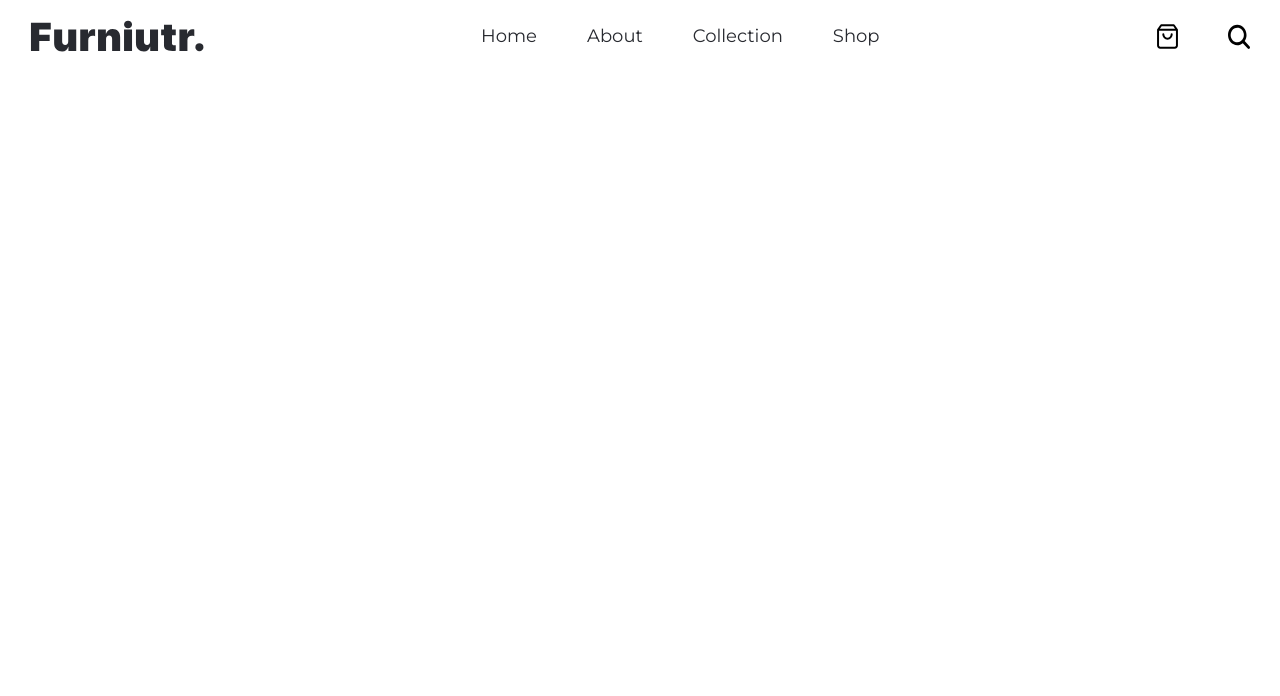
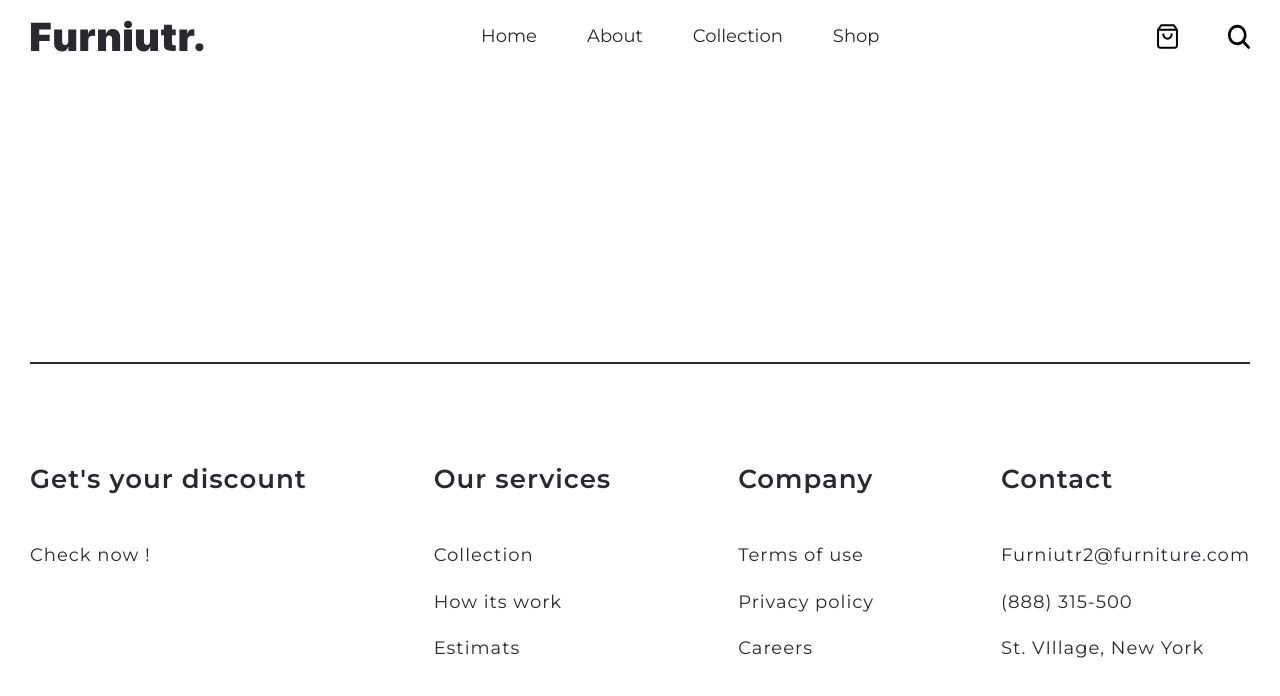
Before and after one commit to labCap/Furniture, a React (Create React App) app: page / in a window 1280 px wide. Shown: the top 696 px of the page. Built offline with nearby package versions, Linux system fonts and the light colour scheme.

Commit message:
added component 'Footer' to App.js

```diff
--- a/src/App.js
+++ b/src/App.js
@@ -1,9 +1,12 @@
+import { Footer } from "./components/Footer/Footer";
 import { Header } from "./components/Header/Header";
 
 function App() {
   return (
     <div className="wrapper">
       <Header />
+      <main></main>
+      <Footer />
     </div>
   );
 }
```
